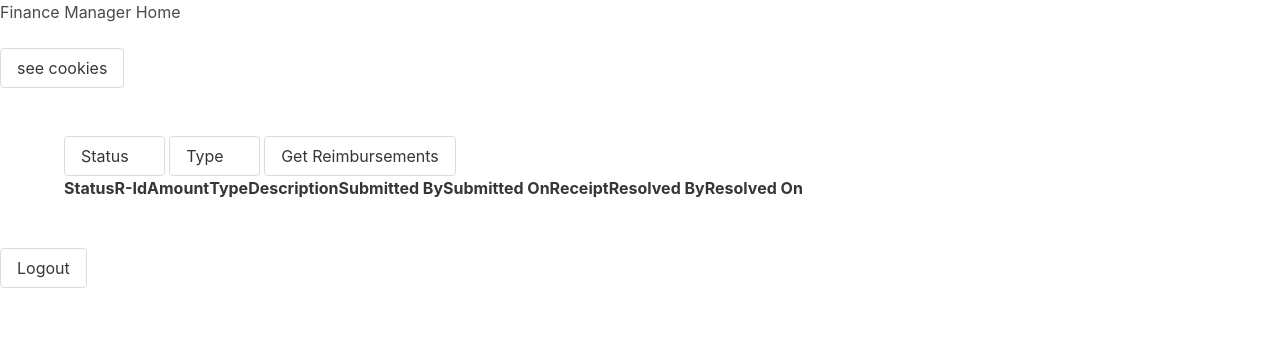
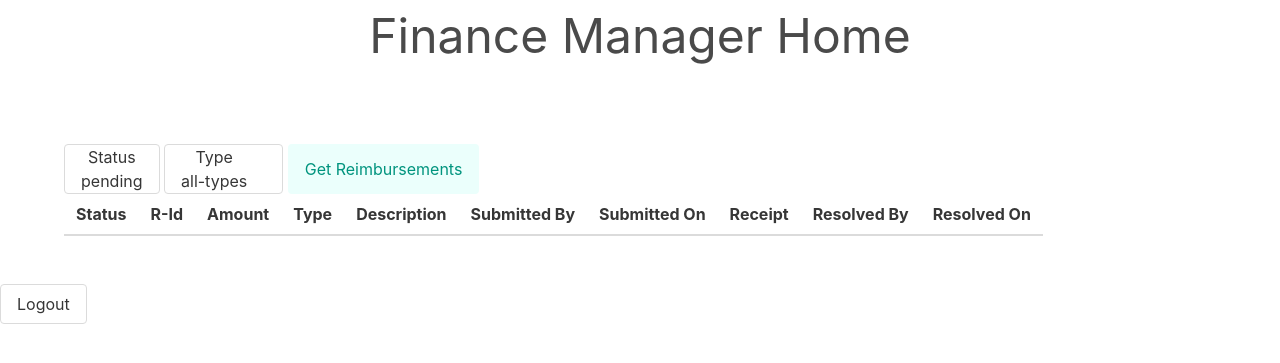
Before and after one commit to AKCarter07/project_1, a Flask app: template templates/finance-manager-home.html in a window 1280 px wide. Shown: the top 363 px of the page. Run offline with Flask 2, Linux system fonts and the light colour scheme; the template is opened without the code that fills it, so the values that code supplies are empty.

Commit message:
finance manager table up and running

```diff
--- a/controller/finance_manager_controller.py
+++ b/controller/finance_manager_controller.py
@@ -10,24 +10,24 @@ rs = ReimbService()
 # As a finance manager, I want to be able to view and approve reimbursement requests
 
 @fmc.route('/fm/reimbursements')
-def get_all_reimbs_fm(): # remove me eventually!!! ------------------------------------------------
+def get_all_reimbs_fm():
     if "user" in session:
         print("in fmc /fm/reimbursements:: session: ", session)
-        #json_entry = request.get_json()
         status = request.args.get('filter-status')
-        type = request.args.get('filter-type')
-        if status == 'null' or status == 'None':
+        filter_type = request.args.get('filter-type')
+        if status == 'all-statuses':
             status = None
-        if type == 'null' or type == "None":
-            type = None
+        if filter_type == 'all-types':
+            filter_type = None
         try:
-            reimbs = rs.get_all_reimbs(None, status, type, session['user']['role'])
-            to_return = {}
+            reimbs = rs.get_all_reimbs(None, status, filter_type, session['user']['role'])
+            to_return = {"reimbs": []}
+
             for re in reimbs:
-                to_return.update({f"{re.get_id()}": f"{re.to_dict()}"})
+                to_return["reimbs"].append(re.to_dict())
 
             json_return = json.dumps(to_return)
-            json_return = json_return.replace("'",'')
+            # json_return = json_return.replace("'",'"')
             print("to_return from fmc : ", json_return)
             return json_return
         except InvalidParamError as e:
--- a/dao/reimb_dao.py
+++ b/dao/reimb_dao.py
@@ -36,7 +36,7 @@ class ReimbDao:
     def get_reimbs(self, user_id, filter_status, filter_type):
         reimbs = []
         print("dao: user_id = ", type(user_id), ", filter-status = ", type(filter_status), " filter type = ", filter_type)
-        call = "SELECT * FROM ers_reimbursement"
+        call = "SELECT * FROM ers_reimbursement INNER JOIN ers_users on ers_reimbursement.reimb_author = ers_users.user_id"
         if not user_id is None or not filter_status is None or not filter_type is None:
             call = call + f" WHERE "
             if not user_id is None:
@@ -55,7 +55,7 @@ class ReimbDao:
             with conn.cursor() as cur:
                 cur.execute(call)
                 for line in cur:
-                    reimb = Reimbursement(line[1], line[2], line[5], line[6], line[7], line[8])
+                    reimb = Reimbursement(line[1], line[2], line[5], line[6], line[7], f"{line[13]} {line[14]}")
                     reimb.set_id(line[0])
                     reimb.set_status(line[4])
                     reimb.set_resolved(line[3])
--- a/templates/finance-manager-home.html
+++ b/templates/finance-manager-home.html
@@ -8,65 +8,73 @@
     <title>Home</title>
 </head>
 <body>
-    <h1>Finance Manager Home</h1>
+    <h1 class="has-text-centered is-size-1">Finance Manager Home</h1>
     <h2 class="subtitle"></h2>
-    <button class="button" id="cookies">see cookies</button>
 
     <div class="section">
         <div class="container">
             <div class="dropdown" id="status-ddown">
                 <div class="dropdown-trigger">
-                  <button class="button" aria-haspopup="true" aria-controls="dropdown-menu">
-                    <span>Status</span>
-                    <span class="icon is-small">
-                      <i class="fas fa-angle-down" aria-hidden="true"></i>
+                  <button class="button pt-5 pb-5" aria-haspopup="true" aria-controls="dropdown-menu" id="stat-btn">
+                    <span>
+                        <p>Status</p>
+                        <p id="status-text">pending</p>
                     </span>
                   </button>
                 </div>
                 <div class="dropdown-menu" id="status-menu" role="menu">
                   <div class="dropdown-content">
-                    <a href="#" class="dropdown-item">
+                    <a class="dropdown-item" id="approved">
                       Approved
                     </a>
-                    <a class="dropdown-item">
+                    <a class="dropdown-item" id="denied">
                       Denied
                     </a>
-                    <a href="#" class="dropdown-item is-active">
+                    <a class="dropdown-item is-active" id="pending">
                       Pending
+                    </a>
+                    <a class="dropdown-item" id="all-statuses">
+                        All
                     </a>
                   </div>
                 </div>
               </div>
               <div class="dropdown" id="type-ddown">
                 <div class="dropdown-trigger">
-                  <button class="button" aria-haspopup="true" aria-controls="dropdown-menu">
-                    <span>Type</span>
+                  <button class="button pt-5 pb-5" aria-haspopup="true" aria-controls="dropdown-menu" id="type-btn">
+                    <span>
+                        <p>Type</p>
+                        <p id="type-text">all-types</p>
+                    </span>
                     <span class="icon is-small">
                       <i class="fas fa-angle-down" aria-hidden="true"></i>
                     </span>
                   </button>
                 </div>
-                <div class="dropdown-menu" id="dropdown-menu" role="menu">
+                <div class="dropdown-menu" id="type-menu" role="menu">
                   <div class="dropdown-content">
-                    <a href="#" class="dropdown-item">
+                    <a class="dropdown-item" id="food">
                       Food
                     </a>
-                    <a class="dropdown-item">
+                    <a class="dropdown-item" id="lodging">
                       Lodging
                     </a>
-                    <a href="#" class="dropdown-item is-active">
+                    <a class="dropdown-item" id="travel">
                       Travel
                     </a>
-                    <a href="#" class="dropdown-item">
+                    <a class="dropdown-item" id="other">
                       Other
+                    </a>
+                    <a class="dropdown-item is-active" id="all-types">
+                        All
                     </a>
                   </div>
                 </div>
               </div>
-              <button class="button" id="fetch-reimbs">Get Reimbursements</button>
-            <table id="reimbs-table">
+              <button class="button is-primary is-light pt-5 pb-5" id="fetch-reimbs">Get Reimbursements</button>
+            <table id="reimbs-table" class="table">
                 <thead>
-                    <tr>
+                    <tr class="has-text-centered">
                         <th>Status</th>
                         <th>R-Id</th>
                         <th>Amount</th>
--- a/templates/finance-manager-home.js
+++ b/templates/finance-manager-home.js
@@ -1,15 +1,79 @@
 let logoutBtn = document.getElementById('logout');
 logoutBtn.addEventListener('click', () =>
     {fetch('http://127.0.0.1:8080/logout'),
-    window.location.href = 'index.html'});
+    window.location.href = 'index.html'}
+)
+
+var status = null;
+var type = null;
+
+const statusMenu = document.querySelector('#status-ddown');
+let statusBtn = document.getElementById('status-ddown');
+statusBtn.addEventListener('click', () => {
+    statusMenu.classList.toggle('is-active');
+})
+
+const statDDown = document.querySelectorAll('#status-menu a');
+
+statDDown.forEach((item) => {
+    item.addEventListener('click', () => {
+        statDDown.forEach(a => a.classList.remove('is-active'));
+        item.classList.add('is-active');
+        let text = document.createTextNode(`${item.id}`);
+        let tag = document.getElementById('status-text');
+        tag.innerHTML = '';
+        tag.appendChild(text);
+
+    })
+})
+
+const typeMenu = document.querySelector('#type-ddown');
+let typeBtn = document.getElementById('type-ddown');
+typeBtn.addEventListener('click', () => {
+    typeMenu.classList.toggle('is-active');
+})
+const typeDDown = document.querySelectorAll('#type-menu a');
+
+typeDDown.forEach((item) => {
+    item.addEventListener('click', () => {
+        typeDDown.forEach(a => a.classList.remove('is-active'));
+        item.classList.add('is-active');
+        let text = document.createTextNode(`${item.id}`);
+        let tag = document.getElementById('type-text');
+        tag.innerHTML = '';
+        tag.appendChild(text);
+    })
+})
+
 
 let getReimbsBtn = document.querySelector('#fetch-reimbs');
 getReimbsBtn.addEventListener('click', getRes);
 
 
+
 async function getRes() {
     try{
-        let getReimbs = await fetch("http://127.0.0.1:8080/fm/reimbursements?filter-status=null&filter-type=null", {
+        let statuses = document.querySelectorAll('#status-menu a');
+        let status;
+        for (let choice of statuses) {
+            if (choice.classList.contains('is-active')) {
+                status = `${choice.id}`;
+                break;
+            }
+        }
+
+        let types = document.querySelectorAll('#type-menu a');
+        let type;
+        for (let choice of types) {
+            if (choice.classList.contains('is-active')) {
+                type = `${choice.id}`;
+                break;
+            }
+        }
+
+        console.log(status);
+        console.log(type);
+        let getReimbs = await fetch(`http://127.0.0.1:8080/fm/reimbursements?filter-status=${status}&filter-type=${type}`, {
                 'credentials': 'include',
                 'method': 'GET'
         })
@@ -20,56 +84,47 @@ async function getRes() {
     }
 }
 
-function testObject (jsonObject){
-    var msg = (typeof jsonObject);
-    console.log(typeof JSON.stringify(jsonObject));
-    console.log(JSON.stringify(jsonObject));
-    console.log(msg)
+
+function addReimbToTable(reimbs){
+    let reimbTable = document.querySelector('#reimbs-table tbody');
+    reimbTable.innerHTML = '';
+    for (re of reimbs.reimbs) {
+        let row = document.createElement('tr');
+        let idCell = document.createElement('td');
+        idCell.innerHTML = re.reimb_id;
+        let amountCell = document.createElement('td');
+        amountCell.innerHTML = re.amount;
+        let status = document.createElement('td');
+        status.innerHTML = re.status;
+        let type = document.createElement('td');
+        type.innerHTML = re.type;
+        let descrip = document.createElement('td');
+        descrip.innerHTML = re.description;
+        let submittedBy = document.createElement('td');
+        submittedBy.innerHTML = re.submitter_id;
+        let subOn = document.createElement('td');
+        subOn.innerHTML = re.date_submitted.slice(0, re.date_submitted.length - 7);
+        let receipt = document.createElement('td');
+        receipt.innerHTML = "None";
+        let resolBy = document.createElement('td');
+        resolBy.innerHTML = re.resolver_id;
+        let resolOn = document.createElement('td');
+        resolOn.innerHTML = re.date_resolved.slice(0, re.date_resolved.length -7);
+
+        row.appendChild(status);
+        row.appendChild(idCell);
+        row.appendChild(amountCell);
+        row.appendChild(type);
+        row.appendChild(descrip);
+        row.appendChild(submittedBy);
+        row.appendChild(subOn);
+        row.appendChild(receipt);
+        row.appendChild(resolBy);
+        row.appendChild(resolOn);
+
+        reimbTable.appendChild(row);
+
+    }
 }
 
-function addReimbToTable(reimbs){
-    let reimbTable = document.querySelector('#reimbs-table');
-    console.log(reimbs);
-    Object.keys(reimbs).forEach(k => {
-        testObject(reimbs[k]);
-        obj = JSON.stringify(reimbs[k]);
-
-        console.log(k, ': ', obj['reimb_id']);
-    })
-
-    /*
-
-     Object.keys(reimbs[k]).forEach(obj => {
-            console.log(reimbs[k][obj])
-        })
-
-
-    for (var key in reimbs) {
-        let reimb_key = '${key}';
-        let reimb = dict[reimb_key];
-        console.log(reimb);
-        let row = document.createElement('tr');
-        let idCell = document.createElement('td');
-        idCell.innerHTML = key.reimb_id;
-        let amountCell = document.createElement('td');
-        amountCell.innerHTML = key.amount;
-
-
-        row.appendChild(idCell);
-        row.appendChild(amountCell);
-        reimbTable.appendChild(row);
-    }*/
-}
-/*
-<th>Status</th>
-                        <th>R-Id</th>
-                        <th>Amount</th>
-                        <th>Type</th>
-                        <th>Description</th>
-                        <th>Submitted By</th>
-                        <th>Submitted On</th>
-                        <th>Receipt</th>
-                        <th>Resolved By</th>
-                        <th>Resolved On</th>
-
-                        */
+getRes();
```
Also changed, not shown: controller/user_controller.py (+8 -5 lines), model/reimbursement.py (+3 -4 lines), 4 other files.
